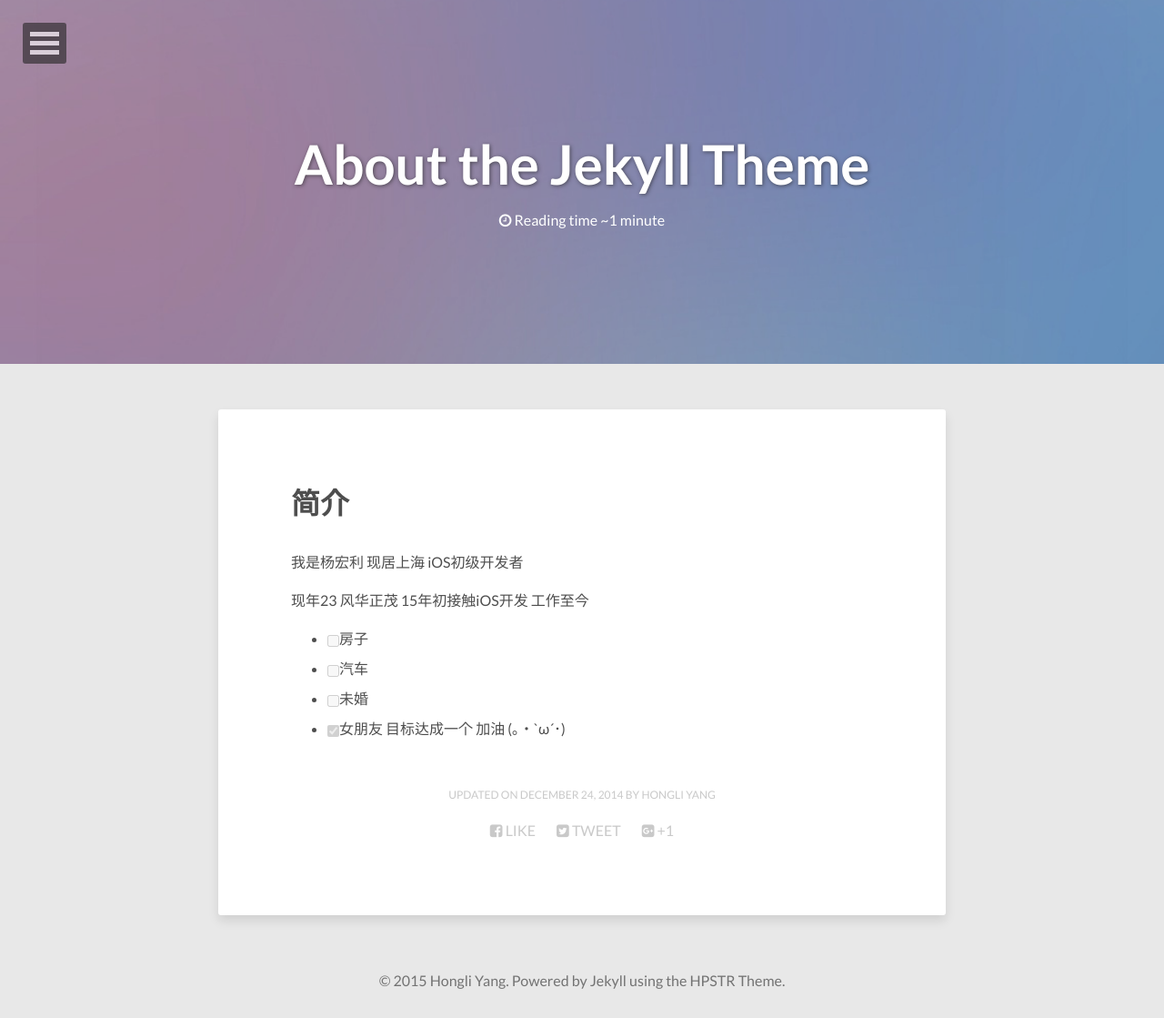
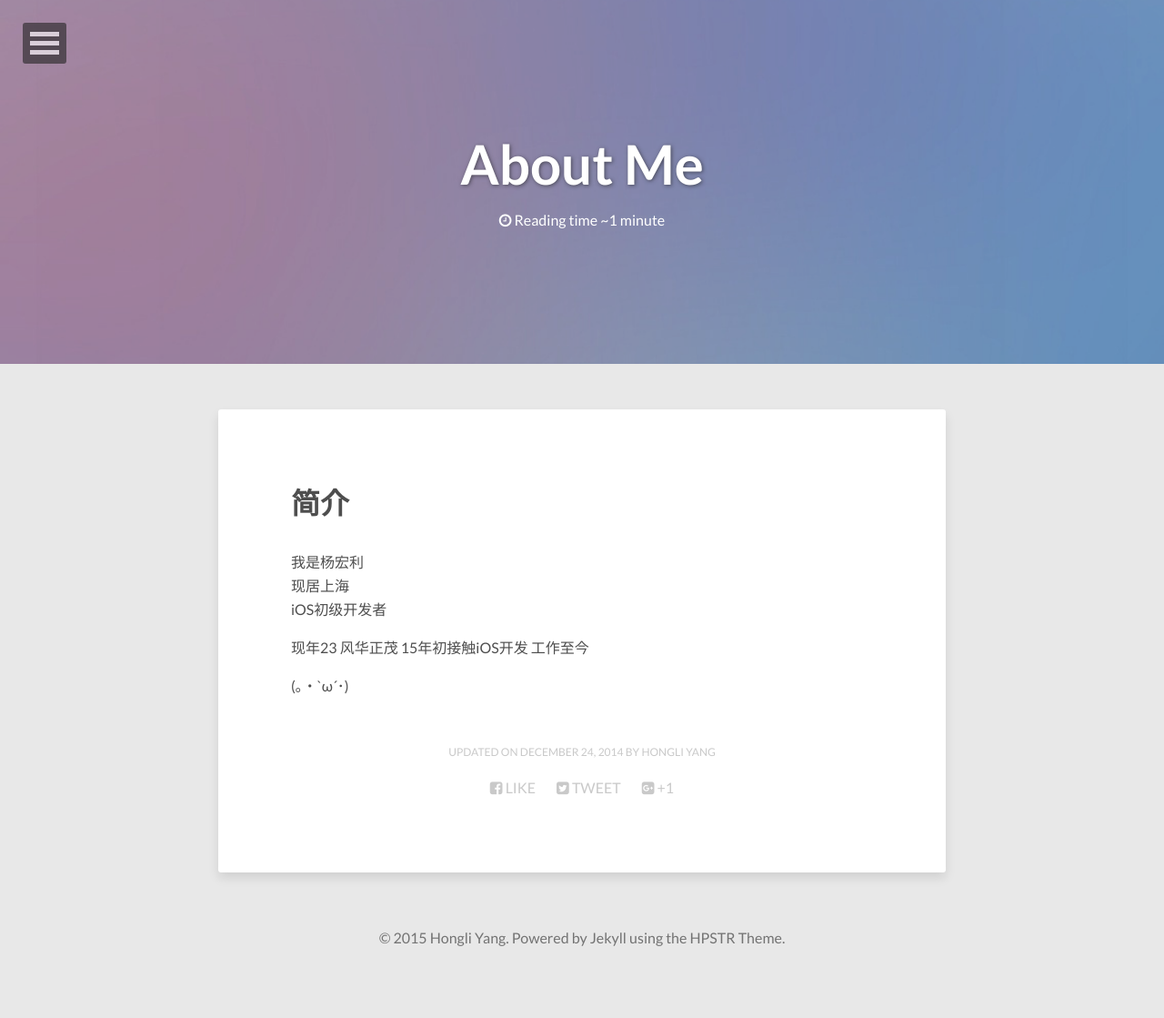
Before and after one commit to luais/luais.github.com, a Jekyll site: the page built from about/index.md, in a window 1280 px wide. Shown: the whole page at 91% size. Built offline with Jekyll 4.4.1, drawn with Linux system fonts in a browser that asks for light colours; nearby versions of some CDN libraries; after the commit the page ends 1072 px from its top, so only the background shows below that.

Commit message:
Update index.md

```diff
--- a/about/index.md
+++ b/about/index.md
@@ -1,6 +1,6 @@
 ---
 layout: page
-title: About the Jekyll Theme
+title: About Me
 image:
   feature: abstract-5.jpg
 comments: false
@@ -8,15 +8,11 @@ modified: 2014-12-24
 ---
 
 #简介
-我是杨宏利
-现居上海
+我是杨宏利<br>
+现居上海<br>
 iOS初级开发者
 
 现年23 风华正茂
 15年初接触iOS开发 工作至今
 
-- [ ] 房子
-- [ ] 汽车
-- [ ] 未婚
-- [x] 女朋友
-目标达成一个 加油   (｡・`ω´･)
+(｡・`ω´･)
```
